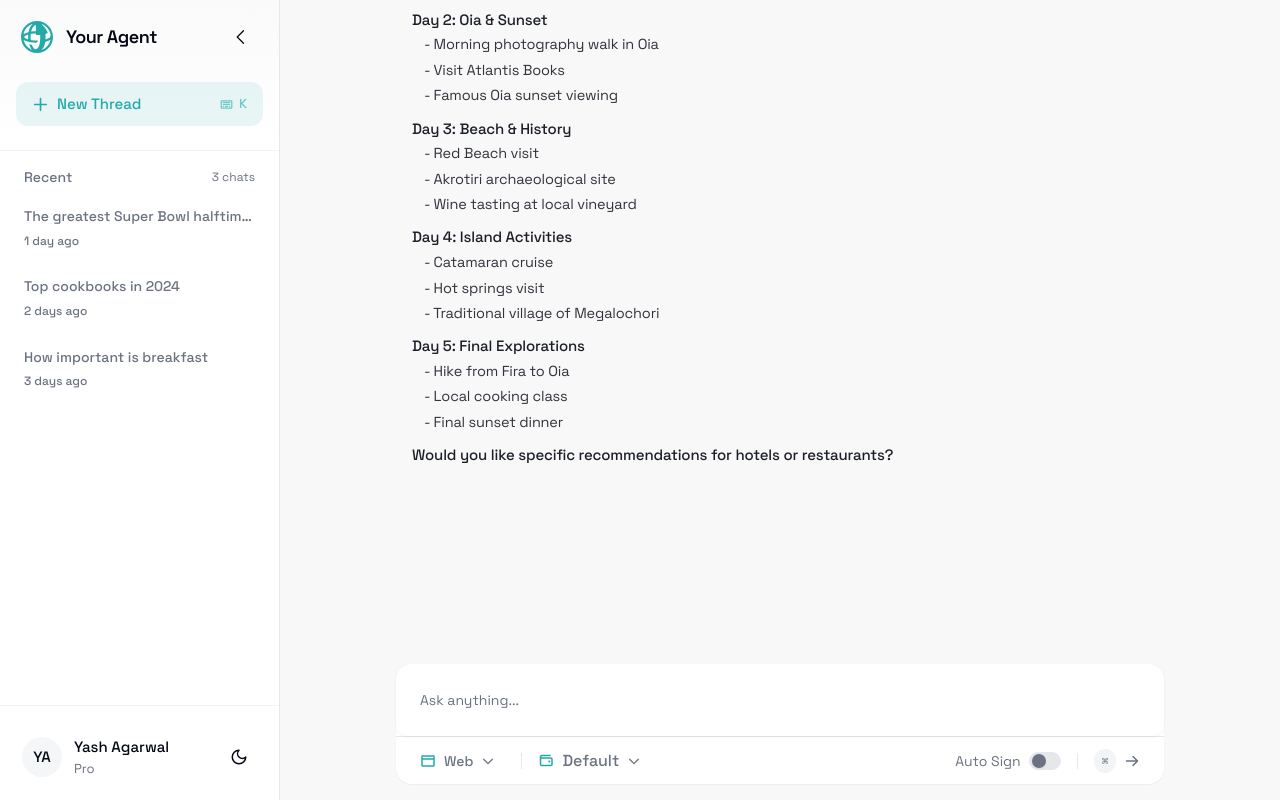
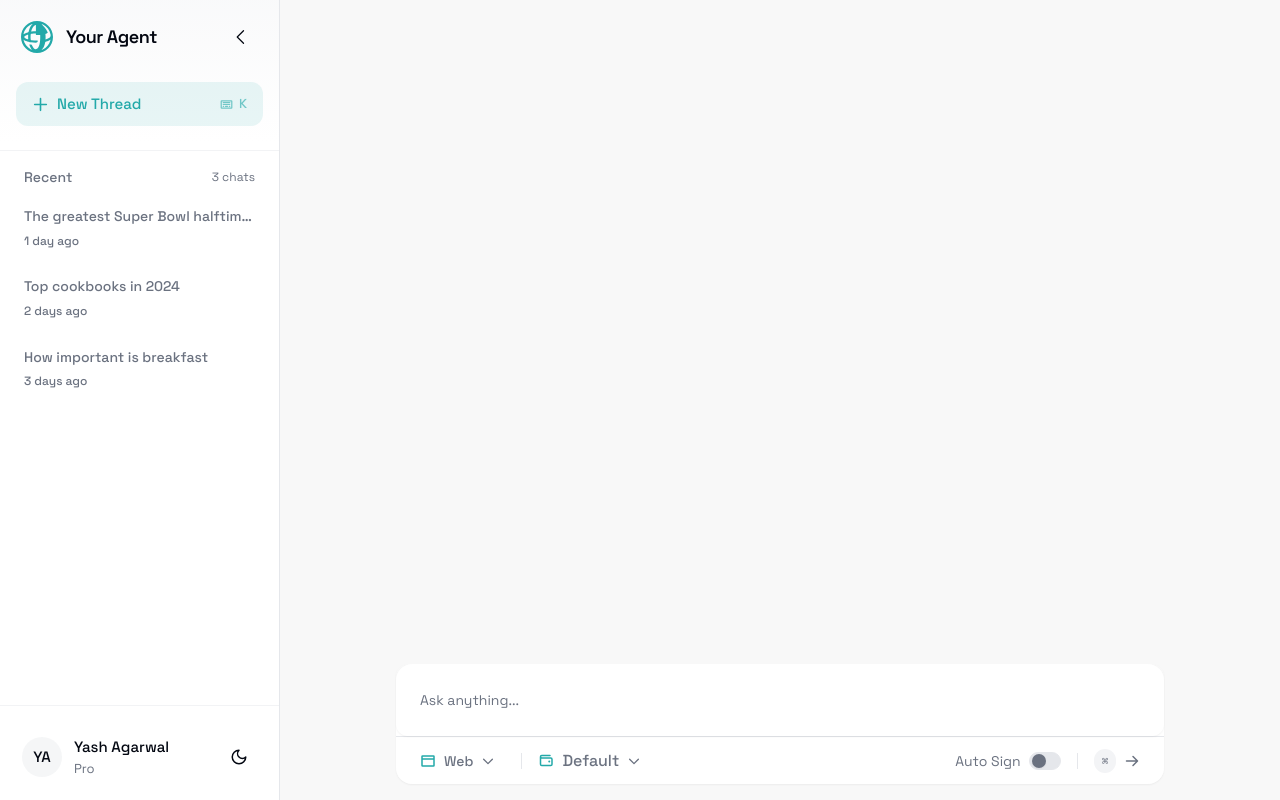
Before and after one commit to sendaifun/create-solana-agent, a Next.js app in the folder templates/next/: page /chat/session in a window 1280 px wide. Built offline with nearby package versions, Linux system fonts and the light colour scheme.

Commit message:
Fix: chat from SAK

```diff
--- a/templates/next/app/api/chat/route.ts
+++ b/templates/next/app/api/chat/route.ts
@@ -1,9 +1,12 @@
 import { NextRequest, NextResponse } from "next/server";
+import { SolanaAgentKit } from "solana-agent-kit";
+import { createSolanaTools } from "solana-agent-kit";
 import { HumanMessage } from "@langchain/core/messages";
 import { MemorySaver } from "@langchain/langgraph";
 import { createReactAgent } from "@langchain/langgraph/prebuilt";
 import { ChatOpenAI } from "@langchain/openai";
 import { validateEnvironment } from "@/lib/utils";
+import bs58 from "bs58";
 
 async function initializeAgent() {
   const llm = new ChatOpenAI({
@@ -13,17 +16,28 @@ async function initializeAgent() {
 
   validateEnvironment();
 
+  const solanaAgent = new SolanaAgentKit(
+    bs58.encode(Uint8Array.from(JSON.parse(process.env.SOLANA_PRIVATE_KEY!))),
+    process.env.RPC_URL!,
+    process.env.OPENAI_API_KEY!,
+  );
+
+  const tools = createSolanaTools(solanaAgent);
   const memory = new MemorySaver();
-  const config = { configurable: { thread_id: "Chat Session" } };
+  const config = { configurable: { thread_id: "Solana Agent Kit!" } };
 
   const agent = createReactAgent({
     llm,
-    tools: [],
+    tools,
     checkpointSaver: memory,
     messageModifier: `
-      You are a helpful AI assistant. You can help users with general questions and tasks.
-      If you're asked about specific functionality that's not available, kindly let the user know
-      and suggest alternatives if possible.
+      You are a helpful agent that can interact onchain using the Solana Agent Kit. You are
+      empowered to interact onchain using your tools. If you ever need funds, you can request them from the
+      faucet. If not, you can provide your wallet details and request funds from the user. If there is a 5XX
+      (internal) HTTP error code, ask the user to try again later. If someone asks you to do something you
+      can't do with your currently available tools, you must say so, and encourage them to implement it
+      themselves using the Solana Agent Kit, recommend they go to https://www.solanaagentkit.xyz for more information. Be
+      concise and helpful with your responses. Refrain from restating your tools' descriptions unless it is explicitly requested.
     `,
   });
 
@@ -36,7 +50,10 @@ export async function POST(req: NextRequest) {
 
     const { agent, config } = await initializeAgent();
 
-    const stream = await agent.stream({ messages: [new HumanMessage(message)] }, config);
+    const stream = await agent.stream(
+      { messages: [new HumanMessage(message)] },
+      config,
+    );
 
     let response = "";
 
@@ -51,6 +68,9 @@ export async function POST(req: NextRequest) {
     return NextResponse.json({ response });
   } catch (error) {
     console.error("Error:", error);
-    return NextResponse.json({ error: "Internal Server Error" }, { status: 500 });
+    return NextResponse.json(
+      { error: "Internal Server Error" },
+      { status: 500 },
+    );
   }
 }
--- a/templates/next/components/chat/ChatSession.tsx
+++ b/templates/next/components/chat/ChatSession.tsx
@@ -5,6 +5,7 @@ import { ChatInput } from "./ChatInput";
 import { AGENT_MODES } from "./ModeSelector";
 import { MOCK_WALLETS } from "./WalletSelector";
 import { AgentLogo } from "@/components/layout/AgentLogo";
+import { useSearchParams } from "next/navigation";
 
 interface Message {
   id: string;
@@ -64,81 +65,15 @@ function AssistantMessage({ content }: AssistantMessageProps) {
   );
 }
 
-const PLACEHOLDER_MESSAGES: Message[] = [
-  {
-    id: "1",
-    content: "Let's brainstorm ideas for my next vacation. Start by asking what time of year I want to travel.",
-    role: "user",
-    timestamp: new Date(Date.now() - 120000),
-  },
-  {
-    id: "2",
-    content:
-      "Great! Let's start planning your next vacation. What time of year are you thinking about traveling? This will help narrow down destinations and activities that fit your preferences.",
-    role: "assistant",
-    timestamp: new Date(Date.now() - 90000),
-  },
-  {
-    id: "3",
-    content: "I'm thinking of traveling during the summer months, particularly July or August.",
-    role: "user",
-    timestamp: new Date(Date.now() - 60000),
-  },
-  {
-    id: "4",
-    content:
-      "Summer is a popular time for travel! Are you interested in beach destinations, cultural experiences, outdoor adventures, or a mix of activities? This will help me suggest destinations with ideal weather and activities during July/August.",
-    role: "assistant",
-    timestamp: new Date(Date.now() - 45000),
-  },
-  {
-    id: "5",
-    content:
-      "I'd love a mix of beach time and cultural experiences. I enjoy exploring local cuisine and historical sites too.",
-    role: "user",
-    timestamp: new Date(Date.now() - 30000),
-  },
-  {
-    id: "6",
-    content:
-      "That's a great combination! Based on your preferences and timing, here are some destinations to consider:\n\n1. Greek Islands - Perfect for beach hopping and ancient history\n2. Southern Italy - Stunning coastlines and rich cultural heritage\n3. Croatia - Beautiful beaches and historic coastal cities\n4. Portugal - Amazing beaches, food, and historic sites\n\nWould you like to explore any of these options in detail?",
-    role: "assistant",
-    timestamp: new Date(Date.now() - 15000),
-  },
-  {
-    id: "7",
-    content: "The Greek Islands sound amazing! Can you tell me more about the best islands to visit and when to go?",
-    role: "user",
-    timestamp: new Date(Date.now() - 12000),
-  },
-  {
-    id: "8",
-    content:
-      "Great choice! For the Greek Islands in July/August, I'd recommend:\n\n1. Santorini - Famous for:\n   - Stunning sunsets in Oia\n   - Ancient ruins of Akrotiri\n   - Volcanic beaches\n   - Cycladic architecture\n\n2. Mykonos - Known for:\n   - Beautiful beaches\n   - Vibrant culture and nightlife\n   - Iconic windmills\n   - Local cuisine\n\n3. Crete - Highlights:\n   - Palace of Knossos\n   - Beautiful beaches like Elafonisi\n   - Mountain villages\n   - Rich food culture\n\nWould you like specific itinerary suggestions for any of these islands?",
-    role: "assistant",
-    timestamp: new Date(Date.now() - 10000),
-  },
-  {
-    id: "9",
-    content: "Yes, I'd love an itinerary for Santorini! How many days would you recommend staying there?",
-    role: "user",
-    timestamp: new Date(Date.now() - 8000),
-  },
-  {
-    id: "10",
-    content:
-      "For Santorini, I recommend staying 4-5 days to fully experience the island. Here's a suggested itinerary:\n\nDay 1: Arrival & Fira\n- Check into your hotel\n- Explore Fira's narrow streets\n- Evening sunset dinner with caldera views\n\nDay 2: Oia & Sunset\n- Morning photography walk in Oia\n- Visit Atlantis Books\n- Famous Oia sunset viewing\n\nDay 3: Beach & History\n- Red Beach visit\n- Akrotiri archaeological site\n- Wine tasting at local vineyard\n\nDay 4: Island Activities\n- Catamaran cruise\n- Hot springs visit\n- Traditional village of Megalochori\n\nDay 5: Final Explorations\n- Hike from Fira to Oia\n- Local cooking class\n- Final sunset dinner\n\nWould you like specific recommendations for hotels or restaurants?",
-    role: "assistant",
-    timestamp: new Date(Date.now() - 5000),
-  },
-];
-
 export function ChatSession() {
-  const [messages, setMessages] = useState<Message[]>(PLACEHOLDER_MESSAGES);
   const [input, setInput] = useState("");
+  const [messages, setMessages] = useState<Message[]>([]);
+  const [isLoading, setIsLoading] = useState(false);
   const [selectedMode, setSelectedMode] = useState(AGENT_MODES[0]);
   const [selectedWallet, setSelectedWallet] = useState(MOCK_WALLETS[0]);
   const messagesEndRef = useRef<HTMLDivElement>(null);
+  const searchParams = useSearchParams();
+  const initialMessageSent = useRef(false);
 
   const scrollToBottom = () => {
     messagesEndRef.current?.scrollIntoView({ behavior: "smooth" });
@@ -151,6 +86,7 @@ export function ChatSession() {
   const handleSubmit = async (e: React.FormEvent) => {
     e.preventDefault();
     if (!input.trim()) return;
+    setIsLoading(true);
 
     const newMessage: Message = {
       id: String(messages.length + 1),
@@ -162,17 +98,93 @@ export function ChatSession() {
     setMessages((prev) => [...prev, newMessage]);
     setInput("");
 
-    // Simulate assistant response
-    setTimeout(() => {
+    try {
+      const response = await fetch("/api/chat", {
+        method: "POST",
+        headers: { "Content-Type": "application/json" },
+        body: JSON.stringify({ message: input }),
+      });
+
+      if (!response.ok) {
+        throw new Error("Failed to get response");
+      }
+
+      const data = await response.json();
       const assistantMessage: Message = {
         id: String(messages.length + 2),
-        content:
-          "I understand you want to proceed. Let me help you with that. First, could you confirm if you have your artwork ready in the correct format (preferably PNG or GIF)?",
+        content: data.response,
         role: "assistant",
         timestamp: new Date(),
       };
+
       setMessages((prev) => [...prev, assistantMessage]);
-    }, 1000);
+    } catch (error) {
+      console.error("Error:", error);
+      const errorMessage: Message = {
+        id: String(messages.length + 2),
+        content: "Sorry, there was an error processing your request.",
+        role: "assistant",
+        timestamp: new Date(),
+      };
+      setMessages((prev) => [...prev, errorMessage]);
+    } finally {
+      setIsLoading(false);
+    }
+  };
+
+  useEffect(() => {
+    const initialMessage = searchParams.get("initial_message");
+
+    if (initialMessage && !initialMessageSent.current) {
+      const decodedMessage = decodeURIComponent(initialMessage);
+      handleInitialMessage(decodedMessage);
+      initialMessageSent.current = true;
+    }
+  }, [searchParams]);
+
+  const handleInitialMessage = async (message: string) => {
+    const newMessage: Message = {
+      id: "1",
+      content: message,
+      role: "user",
+      timestamp: new Date(),
+    };
+
+    setMessages([newMessage]);
+    setIsLoading(true);
+
+    try {
+      const response = await fetch("/api/chat", {
+        method: "POST",
+        headers: { "Content-Type": "application/json" },
+        body: JSON.stringify({ message }),
+      });
+
+      if (!response.ok) {
+        throw new Error("Failed to get response");
+      }
+
+      const data = await response.json();
+      const assistantMessage: Message = {
+        id: "2",
+        content: data.response,
+        role: "assistant",
+        timestamp: new Date(),
+      };
+
+      setMessages((prev) => [...prev, assistantMessage]);
+    } catch (error) {
+      console.error("Error:", error);
+      const errorMessage: Message = {
+        id: "2",
+        content: "Sorry, there was an error processing your request.",
+        role: "assistant",
+        timestamp: new Date(),
+      };
+      setMessages((prev) => [...prev, errorMessage]);
+    } finally {
+      setIsLoading(false);
+    }
   };
 
   return (
@@ -189,6 +201,18 @@ export function ChatSession() {
               )}
             </div>
           ))}
+          {isLoading && (
+            <div className="flex justify-start">
+              <div className="flex relative items-start max-w-[85%]">
+                <div className="absolute -left-8 top-2 w-10 h-10 rounded-full bg-accent/10 flex items-center justify-center">
+                  <AgentLogo />
+                </div>
+                <div className="px-4 py-3 text-[15px] tracking-[-0.01em] leading-[1.65] font-medium rounded-2xl text-foreground/90 rounded-bl-sm">
+                  <div className="whitespace-pre-wrap">Thinking...</div>
+                </div>
+              </div>
+            </div>
+          )}
           <div ref={messagesEndRef} className="h-4" />
         </div>
       </div>
--- a/templates/next/components/chat/Chatcomp.tsx
+++ b/templates/next/components/chat/Chatcomp.tsx
@@ -173,7 +173,8 @@ export function Chatcomp() {
   const handleSubmit = async (e: React.FormEvent) => {
     e.preventDefault();
     if (!input.trim()) return;
-    router.push("/chat/session");
+    const encodedInput = encodeURIComponent(input);
+    router.push(`/chat/session?initial_message=${encodedInput}`);
   };
 
   return (
--- a/templates/next/package.json
+++ b/templates/next/package.json
@@ -16,6 +16,7 @@
     "@phosphor-icons/react": "^2.1.7",
     "@radix-ui/react-dropdown-menu": "^2.1.4",
     "@radix-ui/react-slot": "^1.1.1",
+    "@radix-ui/react-switch": "^1.1.2",
     "bs58": "^6.0.0",
     "class-variance-authority": "^0.7.1",
     "clsx": "^2.1.1",
@@ -24,7 +25,7 @@
     "next-themes": "^0.4.4",
     "react": "^19.0.0",
     "react-dom": "^19.0.0",
-    "solana-agent-kit": "1.3.5",
+    "solana-agent-kit": "1.3.2",
     "tailwind-merge": "^2.6.0",
     "tailwindcss-animate": "^1.0.7"
   },
```
Also changed, not shown: 1 other file (tests, documents, lock files or other folders).
